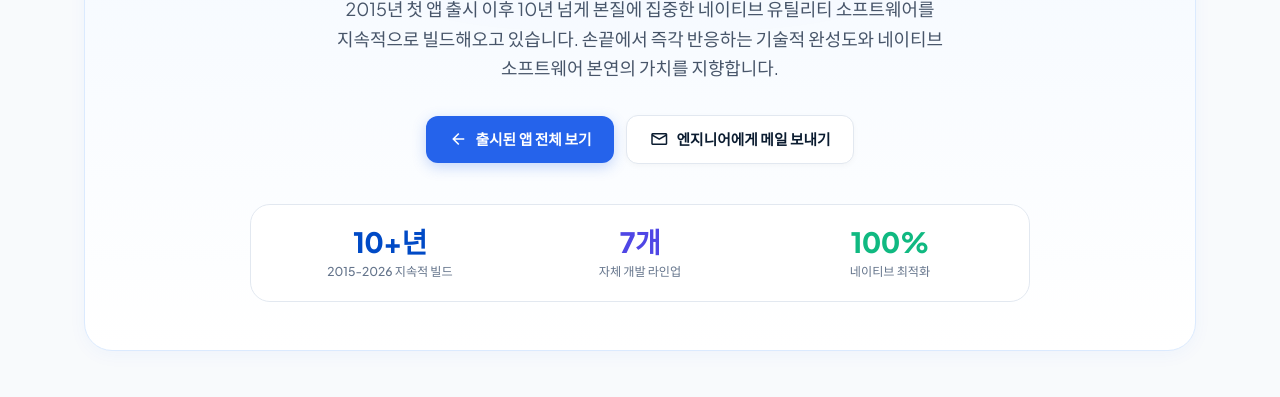
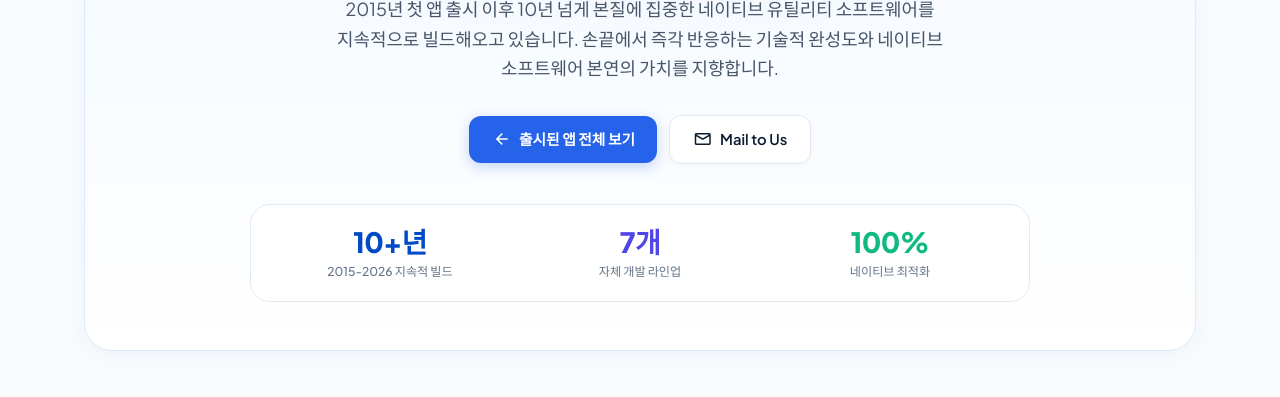
Before and after one commit to azovlive/azovlive.github.io, an Astro site: page /about in a window 1280 px wide. Shown: the part 393-790 px from the top of the page. Built offline with nearby package versions, Linux system fonts and the light colour scheme; Astro itself is replaced by a stand-in of ours.

Commit message:
fix: CTA 버튼 문구 'Mail to Us'로 변경

```diff
--- a/src/pages/about.astro
+++ b/src/pages/about.astro
@@ -658,7 +658,7 @@ import { SITE_DESCRIPTION, SITE_TITLE } from '../consts';
 					</a>
 					<a href="mailto:umaking@gmail.com" class="btn-cta-secondary">
 						<span class="material-symbols-outlined">mail</span>
-						<span>엔지니어에게 메일 보내기</span>
+						<span>Mail to Us</span>
 					</a>
 				</div>
 
```
